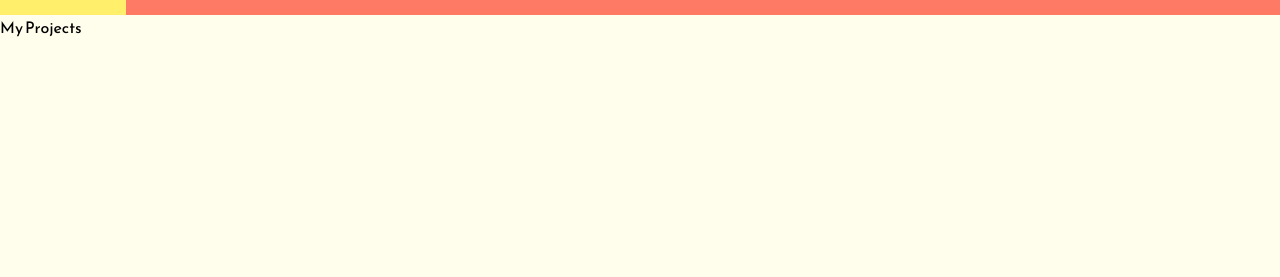
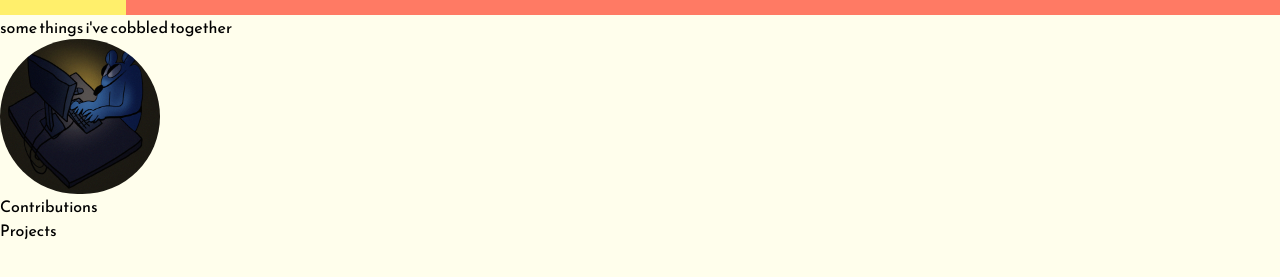
Before and after one commit to Jaytpa01/dev-portfolio, an Astro site: page /projects in a window 1280 px wide. Shown: the part 49-326 px from the top of the page. Built offline with nearby package versions, Linux system fonts and the light colour scheme; Astro itself is replaced by a stand-in of ours.

Commit message:
feat: add rat gif

```diff
--- a/src/pages/projects/index.astro
+++ b/src/pages/projects/index.astro
@@ -1,7 +1,19 @@
 ---
 import BaseLayout from "@layouts/Base.astro";
+import TypingRat from "src/assets/typing-rat.gif";
 ---
 
 <BaseLayout>
-	<h1>My Projects</h1>
+	<h1>some things i've cobbled together</h1>
+
+	<img
+		src={TypingRat.src}
+		width={TypingRat.width / 3}
+		alt="Cartoon rat quickly typing"
+		class="rounded-full"
+	/>
+
+	<h2>Contributions</h2>
+
+	<h2>Projects</h2>
 </BaseLayout>
```
Also changed, not shown: src/assets/typing-rat.gif (added), src/pages/resume.astro (renamed from src/pages/resume/index.astro).
